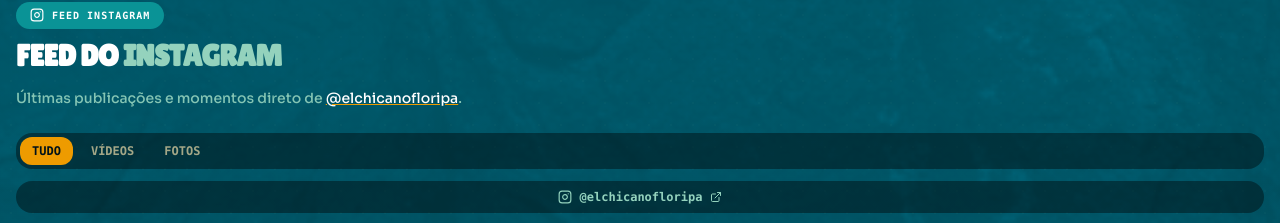
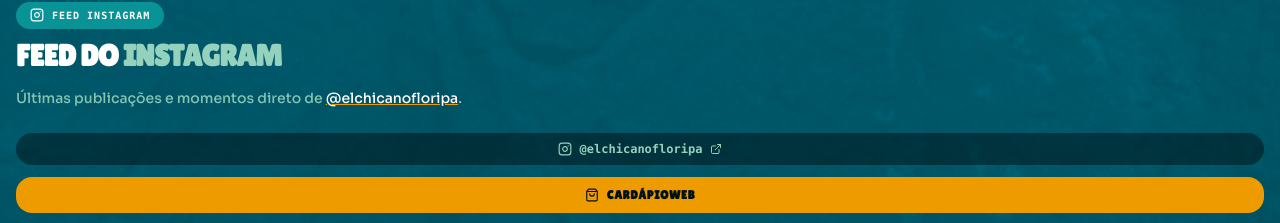
Before and after one commit to HenriqueHintz/El-Floripa-Chicano, a React (Vite) app: page / in a window 1280 px wide. Shown: the part 10769-10992 px from the top of the page. Built offline with nearby package versions, Linux system fonts and the light colour scheme; no server answers.

Commit message:
feat(gallery): remover botoes de filtro Tudo, Videos e Fotos do cabecalho

```diff
--- a/src/components/Gallery.tsx
+++ b/src/components/Gallery.tsx
@@ -39,7 +39,6 @@ const FIXED_VIDEO_POST: D1GalleryPost = {
 };
 
 export const Gallery: React.FC = () => {
-  const [filter, setFilter] = useState<'all' | 'video' | 'photo'>('all');
   const [activeItem, setActiveItem] = useState<GalleryItem | null>(null);
   const [likedIds, setLikedIds] = useState<Set<string>>(new Set());
   const [d1Posts, setD1Posts] = useState<D1GalleryPost[]>([]);
@@ -131,18 +130,8 @@ export const Gallery: React.FC = () => {
     likes: (p.likes || 120) + (likedIds.has(String(p.id || p.slot_number)) ? 1 : 0),
   }));
 
-  // Filtered cards across all 8 slots
-  const displayedCards = GALLERY_CARDS.filter((card) => {
-    if (filter === 'all') return true;
-    const post = getPostForCard(card);
-    if (post) return post.type === filter;
-    return filter === 'photo'; // empty slots default to photos
-  });
-
-  // Reset pagination when filter changes
-  useEffect(() => {
-    setMobilePage(0);
-  }, [filter]);
+  // All 8 cards (Slot 1 fixed + Slots 2-8 from Admin)
+  const displayedCards = GALLERY_CARDS;
 
   const totalMobilePages = Math.ceil(displayedCards.length / CARDS_PER_MOBILE_PAGE);
   const mobileCards = displayedCards.slice(
@@ -312,43 +301,6 @@ export const Gallery: React.FC = () => {
           </div>
 
           <div className="flex flex-col sm:flex-row items-stretch sm:items-center gap-3 self-start md:self-end w-full md:w-auto">
-            {/* Filter Toggle */}
-            <div className="flex items-center gap-1.5 p-1 bg-black/40 border-2 border-white/10 rounded-2xl">
-              <button
-                type="button"
-                onClick={() => setFilter('all')}
-                className={`px-3 py-1.5 rounded-xl text-xs font-mono font-bold uppercase transition-all cursor-pointer ${
-                  filter === 'all'
-                    ? 'bg-[#EE9B00] text-[#001219] shadow-sm font-black'
-                    : 'text-[#E9D8A6]/70 hover:text-white'
-                }`}
-              >
-                Tudo
-              </button>
-              <button
-                type="button"
-                onClick={() => setFilter('video')}
-                className={`px-3 py-1.5 rounded-xl text-xs font-mono font-bold uppercase transition-all cursor-pointer ${
-                  filter === 'video'
-                    ? 'bg-[#EE9B00] text-[#001219] shadow-sm font-black'
-                    : 'text-[#E9D8A6]/70 hover:text-white'
-                }`}
-              >
-                Vídeos
-              </button>
-              <button
-                type="button"
-                onClick={() => setFilter('photo')}
-                className={`px-3 py-1.5 rounded-xl text-xs font-mono font-bold uppercase transition-all cursor-pointer ${
-                  filter === 'photo'
-                    ? 'bg-[#EE9B00] text-[#001219] shadow-sm font-black'
-                    : 'text-[#E9D8A6]/70 hover:text-white'
-                }`}
-              >
-                Fotos
-              </button>
-            </div>
-
             <a
               href={SITE_INFO.instagramUrl}
               target="_blank"
```
